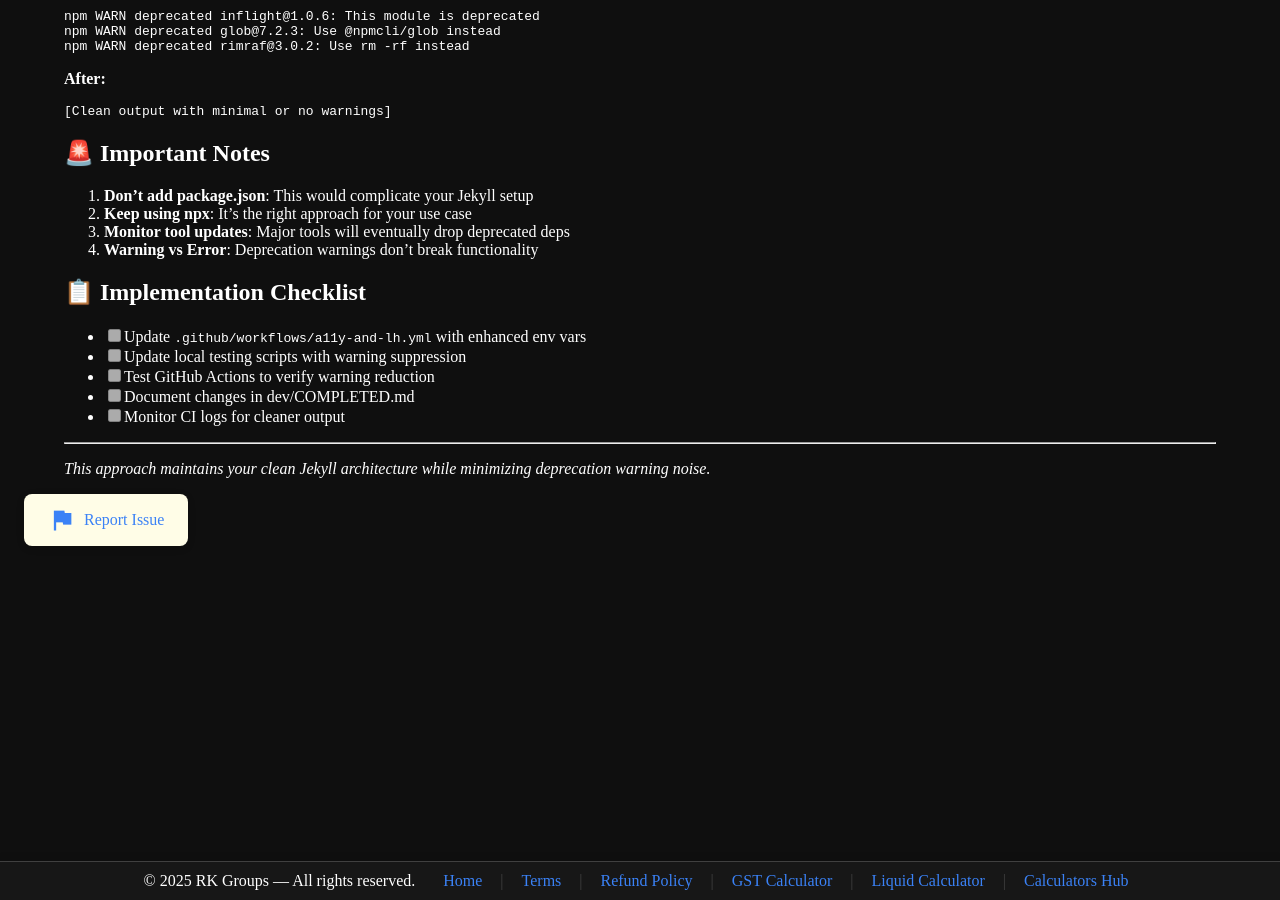
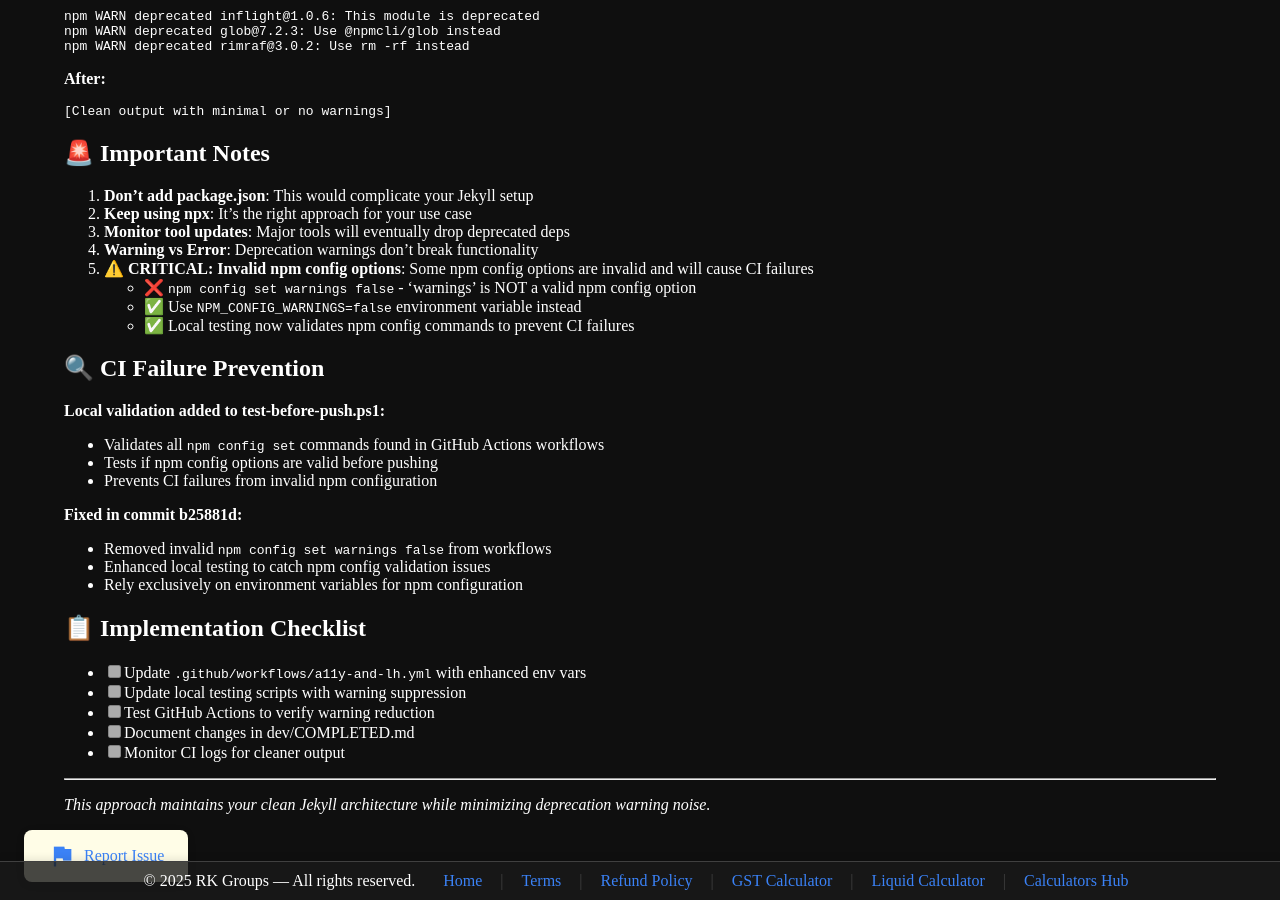
Before and after one commit to rk-Groups/rk-Groups.github.io, a Jekyll site: the page built from dev/NPM_DEPRECATION_FIX.md, in a window 1280 px wide and 900 px high, scrolled down 2402 px. Built offline with Jekyll 4.4.1, drawn with Linux system fonts in a browser that asks for light colours; our own code applies the rules of GitHub Pages for plain Markdown files.

Commit message:
Update documentation: npm config validation and CI fix
- Add section about invalid npm config options in NPM_DEPRECATION_FIX.md
- Document the CI failure prevention measures added to local testing
- Update COMPLETED.md with latest CI configuration fixes
- Explain why environment variables work but npm config commands fail

```diff
--- a/dev/NPM_DEPRECATION_FIX.md
+++ b/dev/NPM_DEPRECATION_FIX.md
@@ -144,6 +144,22 @@
 2. **Keep using npx**: It's the right approach for your use case
 3. **Monitor tool updates**: Major tools will eventually drop deprecated deps
 4. **Warning vs Error**: Deprecation warnings don't break functionality
+5. **⚠️ CRITICAL: Invalid npm config options**: Some npm config options are invalid and will cause CI failures
+   - ❌ `npm config set warnings false` - 'warnings' is NOT a valid npm config option
+   - ✅ Use `NPM_CONFIG_WARNINGS=false` environment variable instead
+   - ✅ Local testing now validates npm config commands to prevent CI failures
+
+## 🔍 **CI Failure Prevention**
+
+**Local validation added to test-before-push.ps1:**
+- Validates all `npm config set` commands found in GitHub Actions workflows
+- Tests if npm config options are valid before pushing
+- Prevents CI failures from invalid npm configuration
+
+**Fixed in commit b25881d:**
+- Removed invalid `npm config set warnings false` from workflows
+- Enhanced local testing to catch npm config validation issues
+- Rely exclusively on environment variables for npm configuration
 
 ## 📋 **Implementation Checklist**
 
```
Also changed, not shown: dev/COMPLETED.md (+2 -0 lines).
